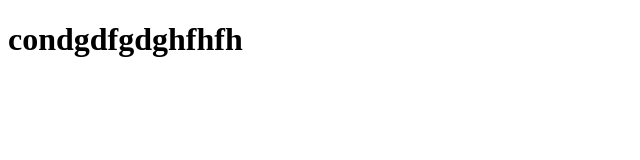
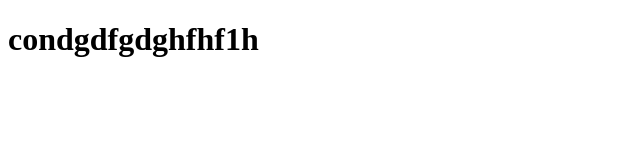
Before and after one commit to vietxuan113/vietxuan, a plain HTML site: page index.html in a window 1280 px wide. Shown: the full height of the page, 0-640 px from the left. Drawn offline with Linux system fonts and the light colour scheme.

Commit message:
Mô tả commit của bạn 2

```diff
--- a/index.html
+++ b/index.html
@@ -6,7 +6,7 @@
     <title>Document</title>
 </head>
 <body>
-    <h1>condgdfgdghfhfh</h1>
+    <h1>condgdfgdghfhf1h</h1>
     <script>src=""</script>
 </body>
 </html>
```
